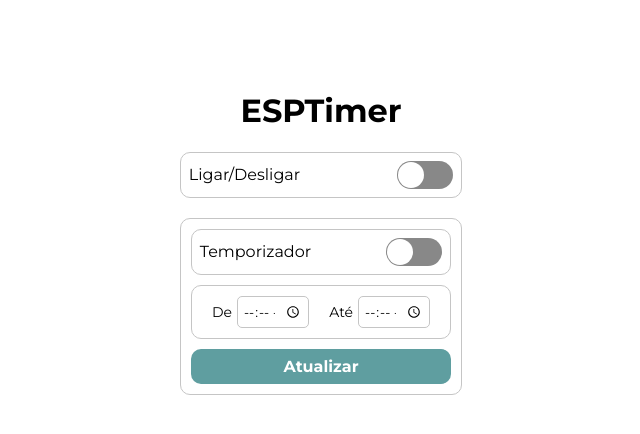
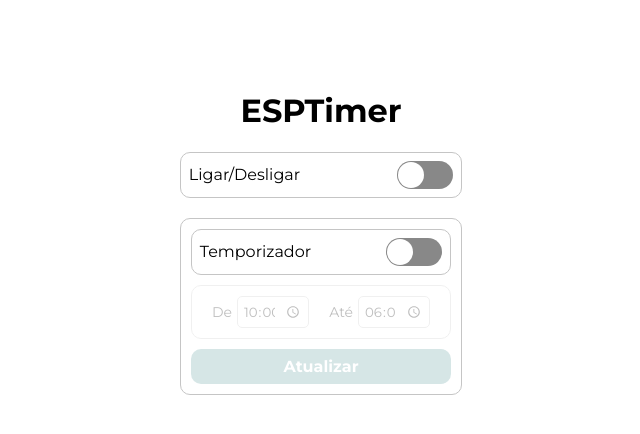
Before and after one commit to jaedsonpys/esp-timer-web, a React (Create React App) app: page / in a window 1280 px wide. Shown: the top 434 px of the page, without its empty margins (319-959 px from the left). Built offline with nearby package versions, Linux system fonts and the light colour scheme; no server answers.

Commit message:
feat: update last timer on load

```diff
--- a/src/App.jsx
+++ b/src/App.jsx
@@ -7,6 +7,8 @@ import './App.css';
 function App() {
     const [relayChecked, setRelayChecked] = useState(false);
     const [timerChecked, setTimerChecked] = useState(false);
+    const [startInput, setStartInput] = useState('22:00');
+    const [endInput, setEndInput] = useState('06:00');
 
     const [startHours, setStartHours] = useState(22);
     const [startMinutes, setStartMinutes] = useState(0);
@@ -27,9 +29,38 @@ function App() {
                 })
         }
 
-        setInterval(() => {
-            updateRelayStatus();
-        }, 1000);
+        const updateLastTimer = () => {
+            api
+                .get('/config')
+                .then((response) => {
+                    const data = response.data;
+                    var [sHour, sMinute] = data.start.split(':');
+                    var [eHour, eMinute] = data.end.split(':');
+
+                    if(sHour.length === 1) {
+                        sHour = '0' + sHour;
+                    }
+
+                    if(sMinute.length === 1) {
+                        sMinute = '0' + sMinute;
+                    }
+
+                    if(eHour.length === 1) {
+                        eHour = '0' + eHour;
+                    }
+
+                    if(eMinute.length === 1) {
+                        eMinute = '0' + eMinute;
+                    }
+
+                    setStartInput(`${sHour}:${sMinute}`);
+                    setEndInput(`${eHour}:${eMinute}`);
+                })
+        }
+
+        updateLastTimer();
+
+        updateRelayStatus();
     }, [])
 
     const getInputTimeValue = (e) => {
@@ -88,18 +119,18 @@ function App() {
                         id='timerControlSwitch'
                     />
                 </div>
-                <div className="timerForm" style={timerChecked ? {opacity: '25%'} : null}>
+                <div className="timerForm" style={!timerChecked ? {opacity: '25%'} : null}>
                     <div className="timerArea">
                         <div className='timerSelectorForm min'>
                             <label htmlFor="minTimer">De</label>
                             <div id="minTimer">
-                                <input type="time" id="startHourSelector" onChange={getInputTimeValue}/>
+                                <input type="time" id="startHourSelector" value={startInput} onChange={getInputTimeValue}/>
                             </div>
                         </div>
                         <div className='timerSelectorForm max'>
                             <label htmlFor="maxTimer">Até</label>
                             <div id='maxTimer'>
-                                <input type="time" id="endHourSelector" onChange={getInputTimeValue}/>
+                                <input type="time" id="endHourSelector" value={endInput} onChange={getInputTimeValue}/>
                             </div>
                         </div>
                     </div>
```
